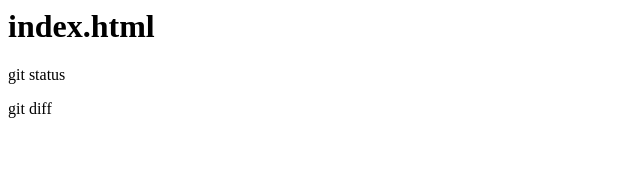
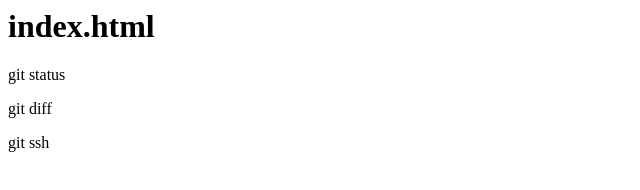
Before and after one commit to airmokugyo/git_tutorial, a plain HTML site: page index.html in a window 1280 px wide. Shown: the full height of the page, 0-640 px from the left. Drawn offline with Linux system fonts and the light colour scheme.

Commit message:
add index.html one line

```diff
--- a/index.html
+++ b/index.html
@@ -1,3 +1,4 @@
 <h1>index.html</h1>
 <p>git status</p>
 <p>git diff</p>
+<p>git ssh</p>
```
